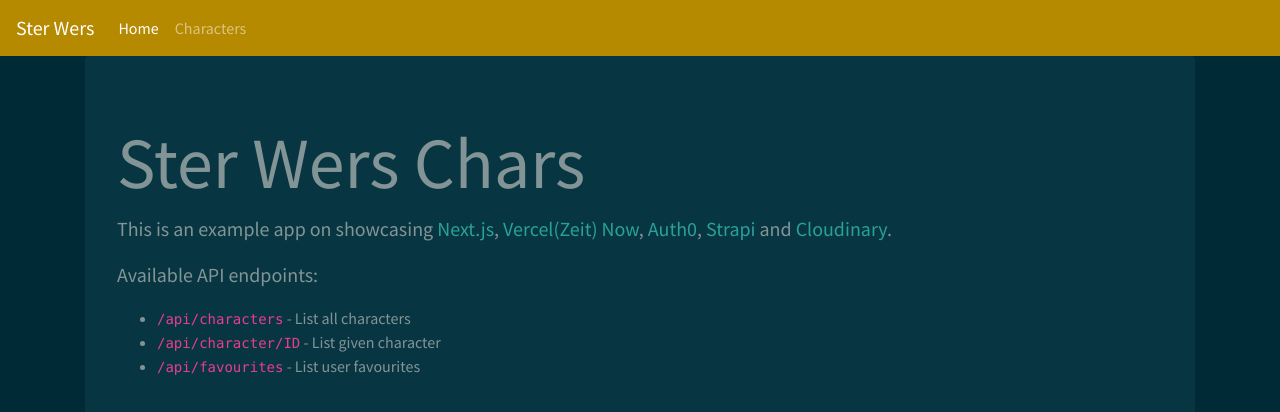
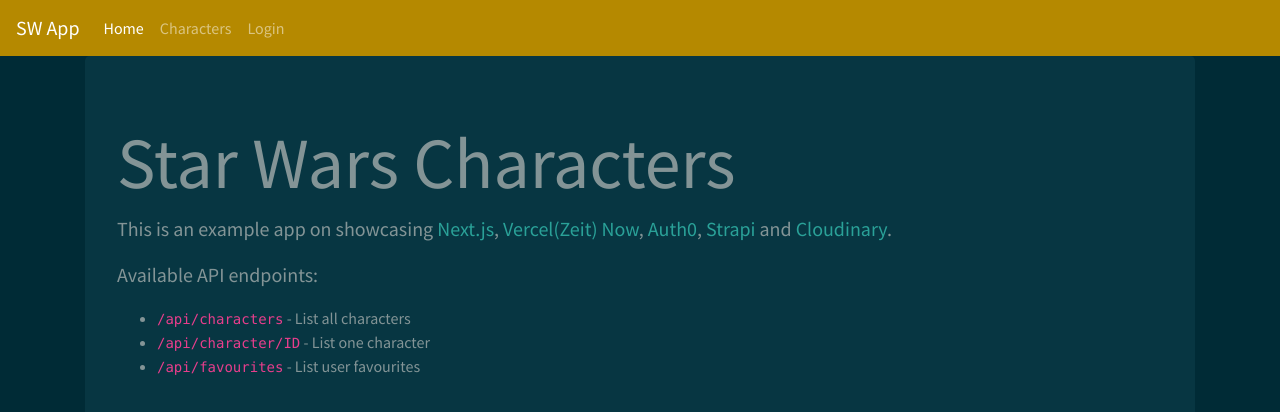
Before and after one commit to krynv/jamstack-app, a Next.js app: page / in a window 1280 px wide. Shown: the top 412 px of the page. Built offline with nearby package versions, Linux system fonts and the light colour scheme; no server answers.

Commit message:
Added login functionality with Auth0

```diff
--- a/components/CharacterCard.js
+++ b/components/CharacterCard.js
@@ -1,8 +1,7 @@
 import React from "react";
-import { Image } from "cloudinary-react"; // npm i cloudinary-react
+import { Image } from "cloudinary-react";
 
-const CharacterCard = ({ name, bio, weapon, homeworld, image }) => {
-  return (
+const CharacterCard = ({ name, bio, weapon, homeworld, image }) => (
   <>
     <div className="card">
       <div className="card-body">
@@ -22,6 +21,5 @@ const CharacterCard = ({ name, bio, weapon, homeworld, image }) => {
     </div>
   </>
 );
-};
 
 export default CharacterCard;
--- a/components/Layout.js
+++ b/components/Layout.js
@@ -1,12 +1,12 @@
 import React from "react";
 import Head from "next/head";
 import Nav from "./Nav";
+import { UserProvider } from "../lib/user";
 
-const Layout = ({ children }) => (
-  <>
+const Layout = ({ user, loading = false, children }) => (
+  <UserProvider value={{ user, loading }}>
     <Head>
-      <title>Ster Wers</title>
-      <link rel="icon" href="/favicon.ico" />
+      <title>Star Wars Characters</title>
     </Head>
 
     <Nav />
@@ -14,7 +14,7 @@ const Layout = ({ children }) => (
     <main>
       <div className="container">{children}</div>
     </main>
-  </>
+  </UserProvider>
 );
 
 export default Layout;
--- a/components/Nav.js
+++ b/components/Nav.js
@@ -1,10 +1,14 @@
 import React from "react";
 import Link from "./Link";
 
-const Nav = () => (
+import { useUser } from "../lib/user";
+
+const Nav = () => {
+  const { user, loading } = useUser();
+  return (
     <nav className="navbar navbar-expand-md navbar-dark bg-primary fixed-top">
       <a className="navbar-brand" href="/">
-      Ster Wers
+        SW App
       </a>
       <button
         className="navbar-toggler"
@@ -30,9 +34,39 @@ const Nav = () => (
               <a className="nav-link">Characters</a>
             </Link>
           </li>
+          {!loading &&
+            (user ? (
+              <>
+                <li className="nav-item">
+                  <Link href="/favourites">
+                    <a className="nav-link">Favourites</a>
+                  </Link>
+                </li>
+                <li className="nav-item">
+                  <a className="nav-link" href="/api/logout">
+                    Logout
+                  </a>
+                </li>
+              </>
+            ) : (
+              <li className="nav-item right">
+                <a className="nav-link" href="/api/login">
+                  Login
+                </a>
+              </li>
+            ))}
         </ul>
+        {!loading &&
+          (user ? (
+            <span className="navbar-text">
+              Welcome back {user.name ? user.name : user.username}
+            </span>
+          ) : (
+            ""
+          ))}
       </div>
     </nav>
   );
+};
 
 export default Nav;
--- a/lib/api.js
+++ b/lib/api.js
@@ -48,6 +48,5 @@ export default (url, options = {}) => {
     };
     fetchData();
   }, []);
-
   return state;
 };
--- /dev/null
+++ b/lib/user.js
@@ -0,0 +1,57 @@
+import React from "react";
+import fetch from "isomorphic-unfetch";
+
+let userState;
+
+const User = React.createContext({ user: null, loading: false });
+
+export const fetchUser = async () => {
+  if (userState !== undefined) {
+    return userState;
+  }
+
+  const res = await fetch("/api/me");
+  userState = res.ok ? await res.json() : null;
+  return userState;
+};
+
+export const UserProvider = ({ value, children }) => {
+  const { user } = value;
+
+  React.useEffect(() => {
+    if (!userState && user) {
+      userState = user;
+    }
+  }, []);
+
+  return <User.Provider value={value}>{children}</User.Provider>;
+};
+
+export const useUser = () => React.useContext(User);
+
+export const useFetchUser = () => {
+  const [data, setUser] = React.useState({
+    user: userState || null,
+    loading: userState === undefined,
+  });
+
+  React.useEffect(() => {
+    if (userState !== undefined) {
+      return;
+    }
+
+    let isMounted = true;
+
+    fetchUser().then((user) => {
+      if (isMounted) {
+        setUser({ user, loading: false });
+      }
+    });
+
+    return () => {
+      isMounted = false;
+    };
+  }, [userState]);
+
+  return data;
+};
--- a/next.config.js
+++ b/next.config.js
@@ -1,3 +1,5 @@
+require("dotenv").config();
+
 module.exports = {
   env: {
     AUTH0_DOMAIN: process.env.AUTH0_DOMAIN,
--- a/package.json
+++ b/package.json
@@ -10,6 +10,7 @@
   "dependencies": {
     "@auth0/nextjs-auth0": "^0.11.0",
     "cloudinary-react": "^1.5.0",
+    "dotenv": "^8.2.0",
     "isomorphic-unfetch": "^3.0.0",
     "next": "9.3.6",
     "react": "16.13.1",
--- a/pages/api/characters.js
+++ b/pages/api/characters.js
@@ -1,3 +1,4 @@
+require("dotenv").config();
 import fetch from "isomorphic-unfetch";
 
 export default async function characters(req, res) {
--- a/pages/api/me.js
+++ b/pages/api/me.js
@@ -1,4 +1,4 @@
-import auth0 from "../lib/auth0";
+import auth0 from "../../lib/auth0";
 
 export default async function me(req, res) {
   try {
--- a/pages/index.js
+++ b/pages/index.js
@@ -1,11 +1,13 @@
 import React from "react";
 import Layout from "../components/Layout";
+import { useFetchUser } from "../lib/user";
 
 const Home = () => {
+  const { user, loading } = useFetchUser();
   return (
-    <Layout>
+    <Layout user={user}>
       <div className="jumbotron">
-        <h1 className="display-3">Ster Wers Chars</h1>
+        <h1 className="display-3">Star Wars Characters</h1>
         <p className="lead">
           This is an example app on showcasing{" "}
           <a href="https://nextjs.org/">Next.js</a>,{" "}
@@ -20,7 +22,7 @@ const Home = () => {
             <code>/api/characters</code> - List all characters
           </li>
           <li>
-            <code>/api/character/ID</code> - List given character
+            <code>/api/character/ID</code> - List one character
           </li>
           <li>
             <code>/api/favourites</code> - List user favourites
```
Also changed, not shown: 1 other file (tests, documents, lock files or other folders). Lines whose indentation alone changed are shown as unchanged.
